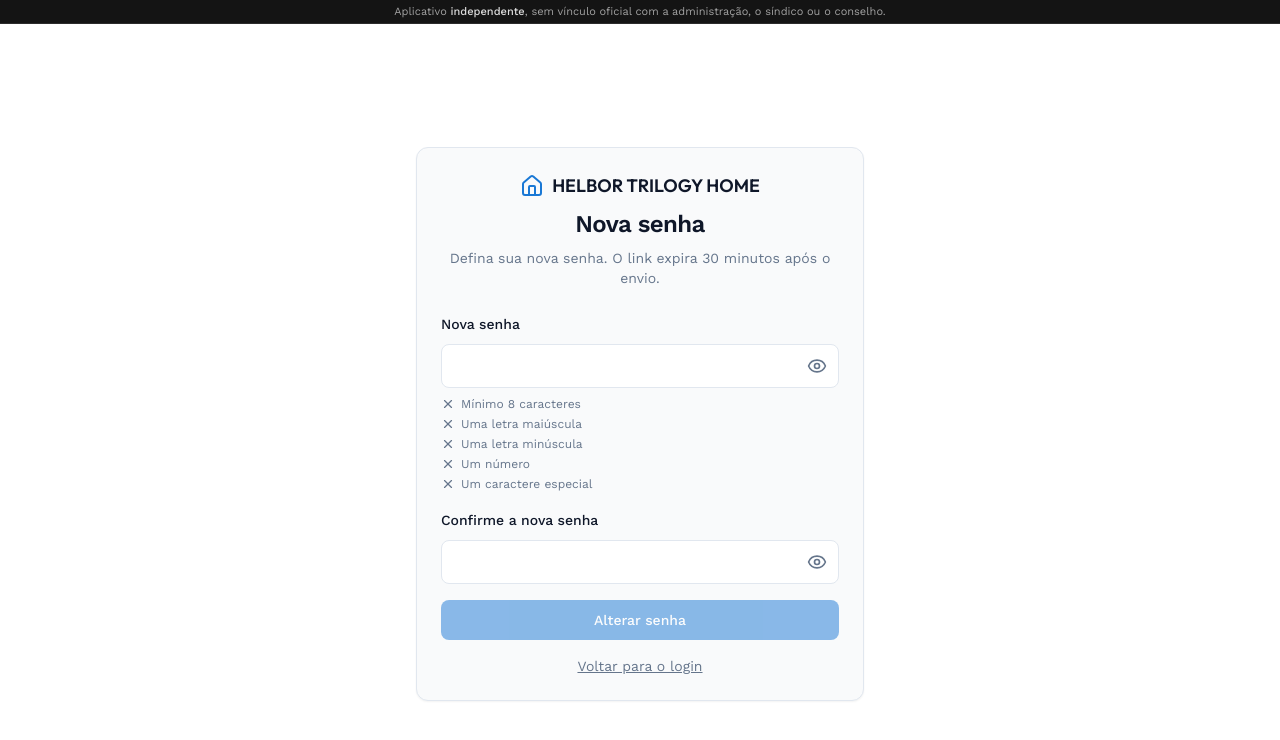
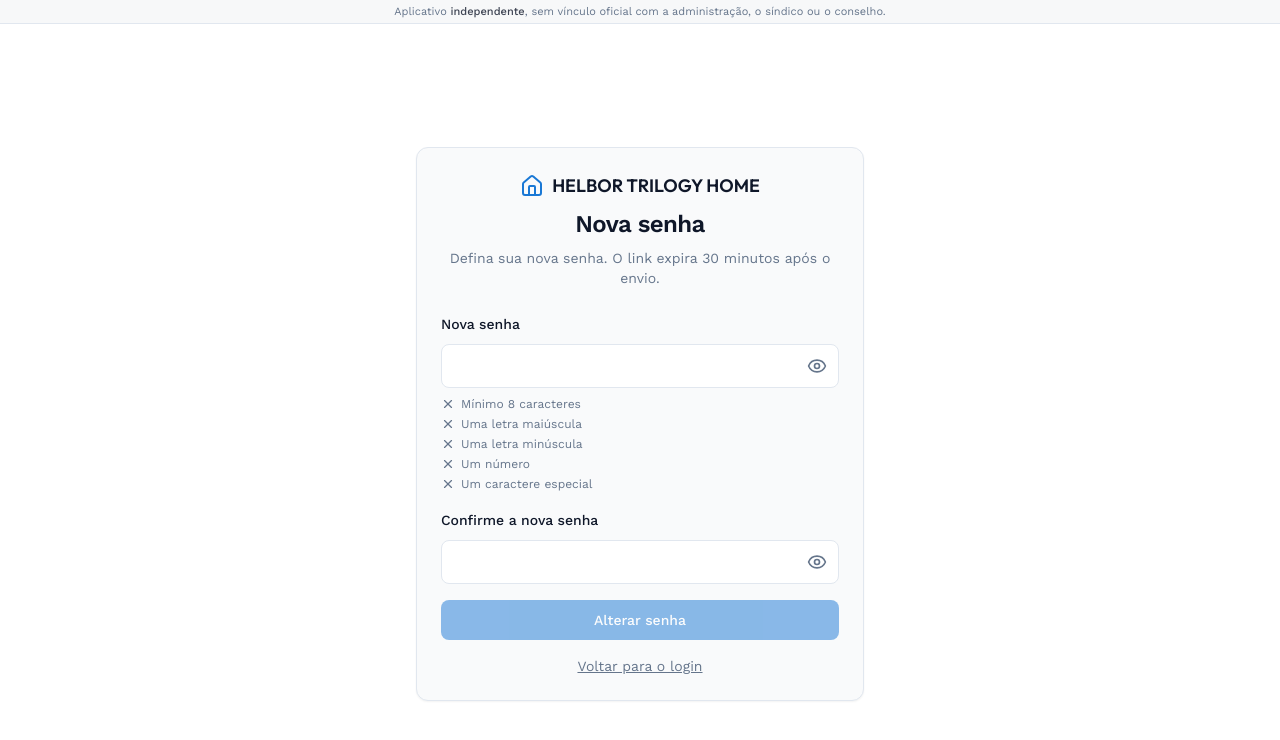
Before and after one commit to paulobof/gestor-condominio, a React (Vite) app in the folder frontend/: page /reset in a window 1280 px wide. Shown: the top 740 px of the page. Built offline with nearby package versions, Linux system fonts and the light colour scheme; no server answers.

Commit message:
Revert "style(topo): faixa do aviso fica sempre escura como a barra da marca"
This reverts commit fa1b20965ae01c23847b75c4c755352de080a55f.

```diff
--- a/frontend/src/components/branding/IndependentNotice.tsx
+++ b/frontend/src/components/branding/IndependentNotice.tsx
@@ -8,21 +8,18 @@
  * Tom deliberadamente discreto — nota de rodapé, não alerta. A identificação da controladora dos
  * dados vive na política de privacidade, que é onde a LGPD a exige; repeti-la em toda tela só
  * tornava o aviso ruidoso.
- *
- * Faz parte da barra de marca do topo, que é sempre escura (preto do logo, --brand-ink): não segue
- * o tema claro/escuro.
  */
 export function IndependentNotice({ className }: { className?: string }) {
   return (
     <div
       role="note"
       className={cn(
-        'border-b border-white/10 px-3 py-1 text-center text-[11px] leading-snug text-white/60',
+        'border-b border-border bg-muted/40 px-3 py-1 text-center text-[11px] ' +
+          'leading-snug text-muted-foreground',
         className
       )}
-      style={{ backgroundColor: 'hsl(var(--brand-ink))' }}
     >
-      Aplicativo <span className="font-medium text-white/85">independente</span>, sem vínculo
+      Aplicativo <span className="font-medium text-foreground/80">independente</span>, sem vínculo
       oficial com a administração, o síndico ou o conselho.
     </div>
   );
```
Also changed, not shown: 1 other file (tests, documents, lock files or other folders).
